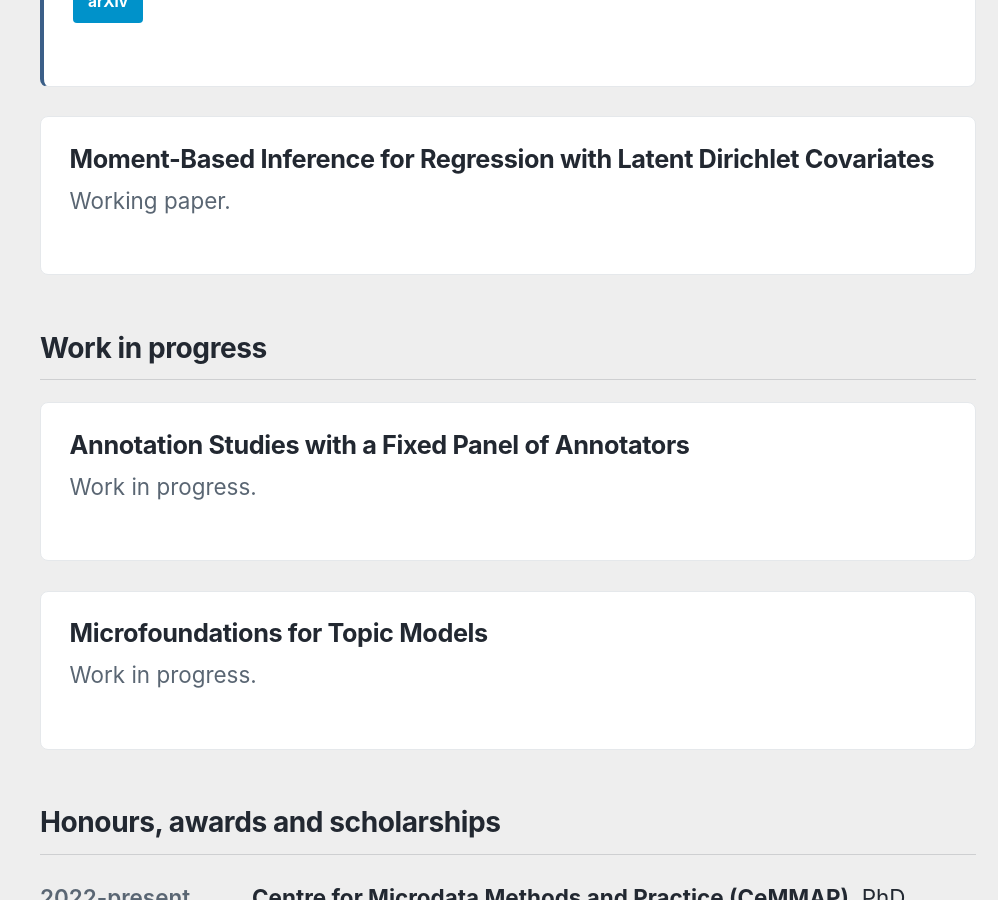
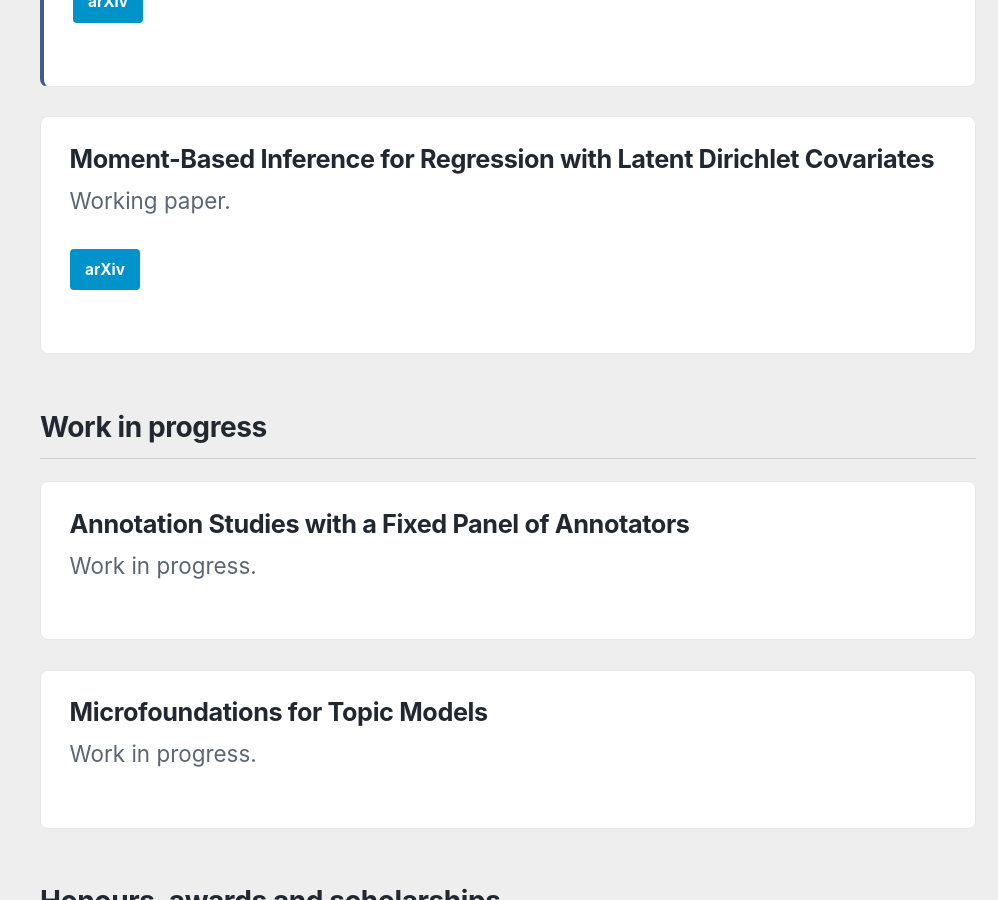
Before and after one commit to ziyupeterjiang/ziyupeterjiang.github.io, a Jekyll site: the page built from _pages/cv.md, in a window 1280 px wide and 900 px high, scrolled down 1705 px. Shown: the whole window, without its empty margins (282-1280 px from the left). Built offline with Jekyll 4.4.1, drawn with Linux system fonts in a browser that asks for light colours; cached includes are drawn as plain includes.

Commit message:
Add paper link

```diff
--- a/_pages/cv.md
+++ b/_pages/cv.md
@@ -61,6 +61,7 @@
 <article class="paper-card">
   <h3>Moment-Based Inference for Regression with Latent Dirichlet Covariates</h3>
   <p class="paper-meta">Working paper.</p>
+  <p class="paper-links"><a href="https://arxiv.org/abs/2605.30718" class="btn btn--primary btn--small">arXiv</a></p>
 </article>
 
 ## Work in progress
```
